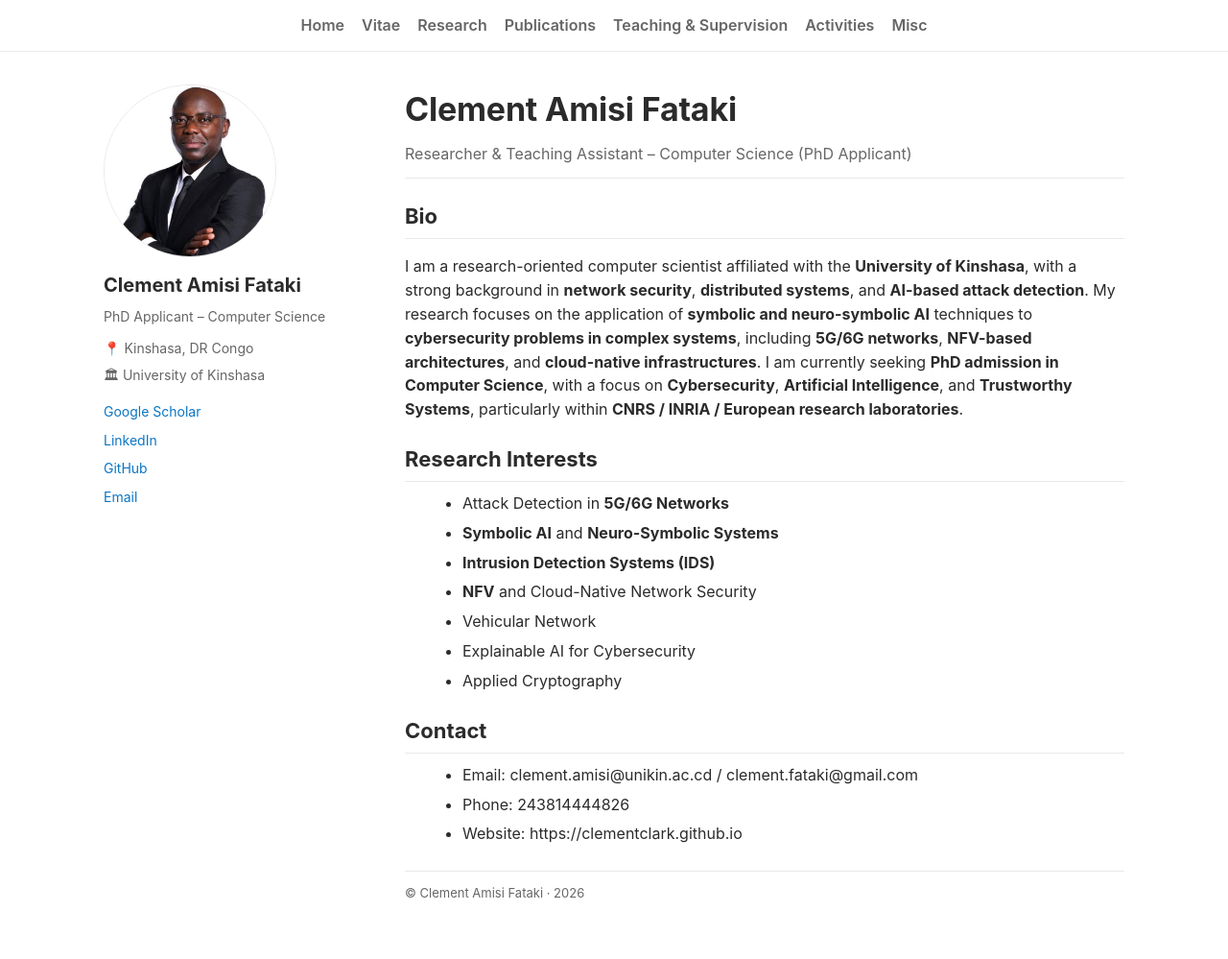
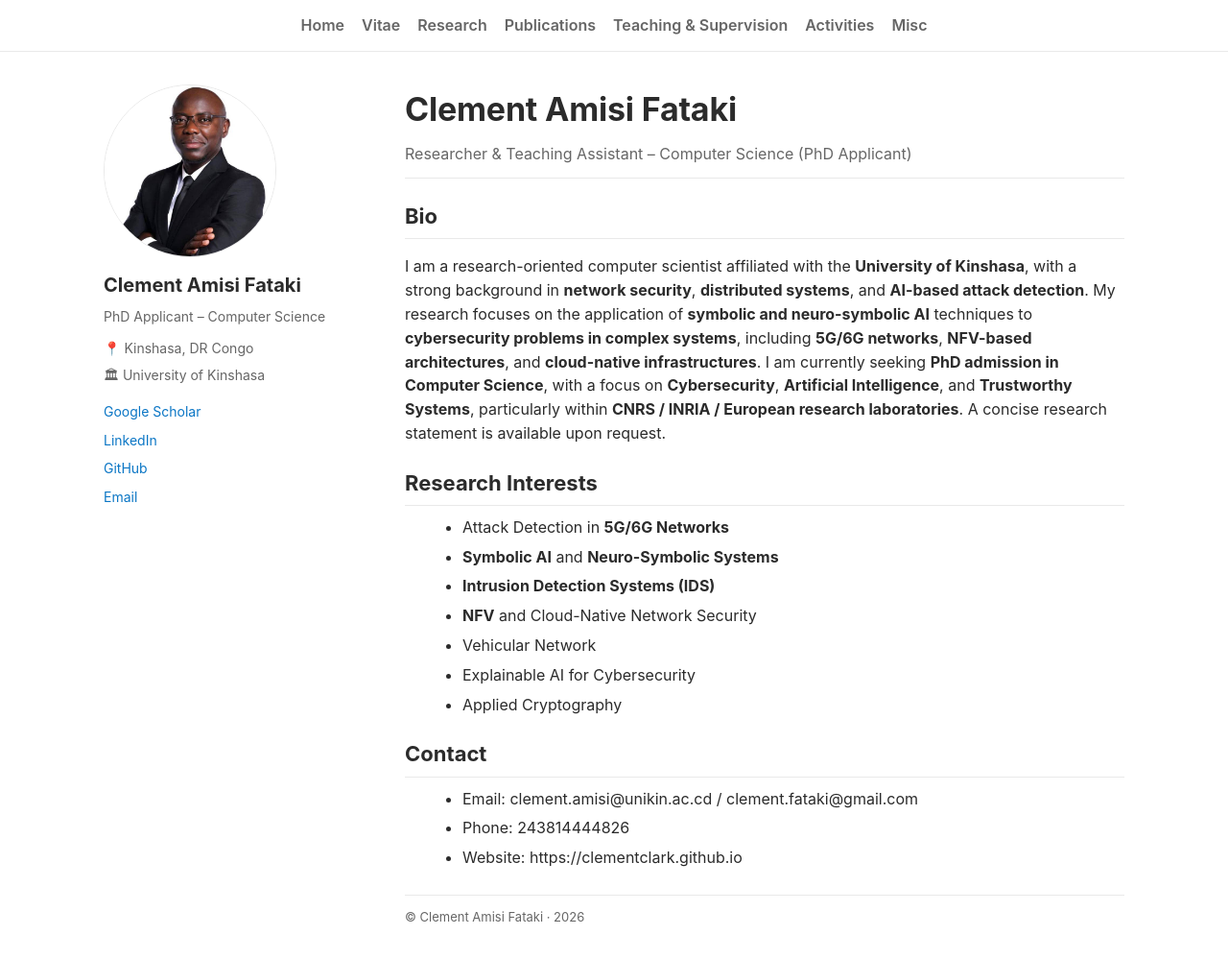
Before and after one commit to clementclark/clementclark.github.io, a Jekyll site: the page built from index.md, in a window 1280 px wide and 999 px high. Shown: the whole window at 96% size. Built offline with Jekyll 4.4.1, drawn with Linux system fonts in a browser that asks for light colours.

Commit message:
Update index.md

```diff
--- a/index.md
+++ b/index.md
@@ -10,6 +10,7 @@
 I am a research-oriented computer scientist affiliated with the **University of Kinshasa**, with a strong background in **network security**, **distributed systems**, and **AI-based attack detection**.
 My research focuses on the application of **symbolic and neuro-symbolic AI** techniques to **cybersecurity problems in complex systems**, including **5G/6G networks**, **NFV-based architectures**, and **cloud-native infrastructures**.
 I am currently seeking **PhD admission in Computer Science**, with a focus on **Cybersecurity**, **Artificial Intelligence**, and **Trustworthy Systems**, particularly within **CNRS / INRIA / European research laboratories**.
+A concise research statement is available upon request.
 
 ## Research Interests
 
```
